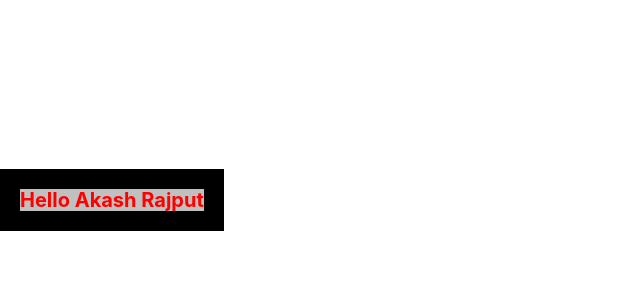
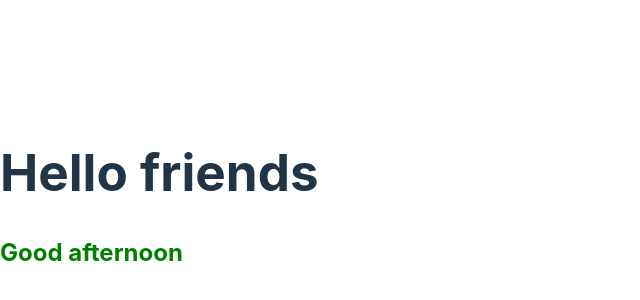
Before and after one commit to akash85246/react_learning, a React (Vite) app in the folder lesson1/: page / in a window 1280 px wide. Shown: the part 200-500 px from the top of the page, without its empty margins (0-640 px from the left). Built offline with nearby package versions, Linux system fonts and the light colour scheme.

Commit message:
update lesson 10 completed

```diff
--- a/lesson1/src/main.jsx
+++ b/lesson1/src/main.jsx
@@ -1,29 +1,49 @@
+// import React from "react";
+// import ReactDOM from "react-dom/client";
+
+// var name = "Akash";
+// var surname = "Rajput";
+// const value = 8;
+
+// const loc = document.getElementById("root");
+// const root = ReactDOM.createRoot(loc);
+
+// const customeStyle = {
+//   color: "red",
+//   fontSize: "20px",
+//   backgroundColor: "silver",
+//   border: "20px solid black",
+// };
+
+// root.render(
+//   <>
+//     <h1
+//       className="heading"
+//       contentEditable="true"
+//       spellCheck="false"
+//       style={customeStyle}
+//     >
+//       Hello {name} {surname}
+//     </h1>
+//   </>
+// );
+
 import React from "react";
+
 import ReactDOM from "react-dom/client";
+const container = document.getElementById("root");
+const root = ReactDOM.createRoot(container);
 
-var name = "Akash";
-var surname = "Rajput";
-const value = 8;
-
-const loc = document.getElementById("root");
-const root = ReactDOM.createRoot(loc);
-
-const customeStyle = {
-  color: "red",
-  fontSize: "20px",
-  backgroundColor: "silver",
-  border: "20px solid black",
-};
+const date = new Date();
+const hour = date.getHours();
 
 root.render(
   <>
-    <h1
-      className="heading"
-      contentEditable="true"
-      spellCheck="false"
-      style={customeStyle}
-    >
-      Hello {name} {surname}
-    </h1>
+    <h1>Hello friends</h1>
+    {hour > 0 && hour < 12 && <h2 style={{ color: "red" }}>Good morning</h2>}
+    {hour > 12 && hour < 18 && (
+      <h2 style={{ color: "green" }}>Good afternoon</h2>
+    )}
+    {hour > 18 && <h2 style={{ color: "blue" }}>Good evening</h2>}
   </>
 );
```
